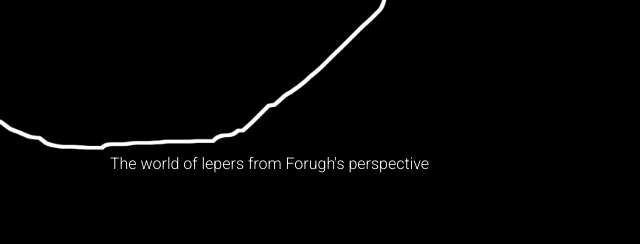
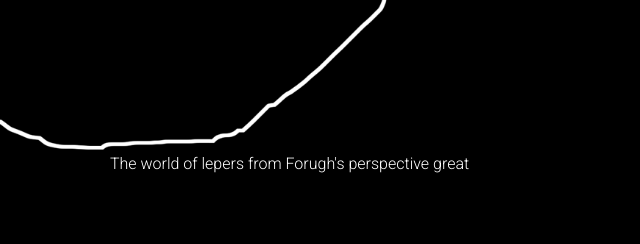
Before and after one commit to SanazFeizi/moreaboutforugh, a plain HTML site: page index.html in a window 1280 px wide. Shown: the part 1161-1405 px from the top of the page, 0-640 px from the left. Drawn offline with Linux system fonts and the light colour scheme.

Commit message:
update documentary

```diff
--- a/index.html
+++ b/index.html
@@ -77,7 +77,7 @@
                 </div>
             </div>
 
-            <p class="title-movie">The world of lepers from Forugh's perspective</p>
+            <p class="title-movie">The world of lepers from Forugh's perspective great</p>
         </div>
 
     </section>
```
